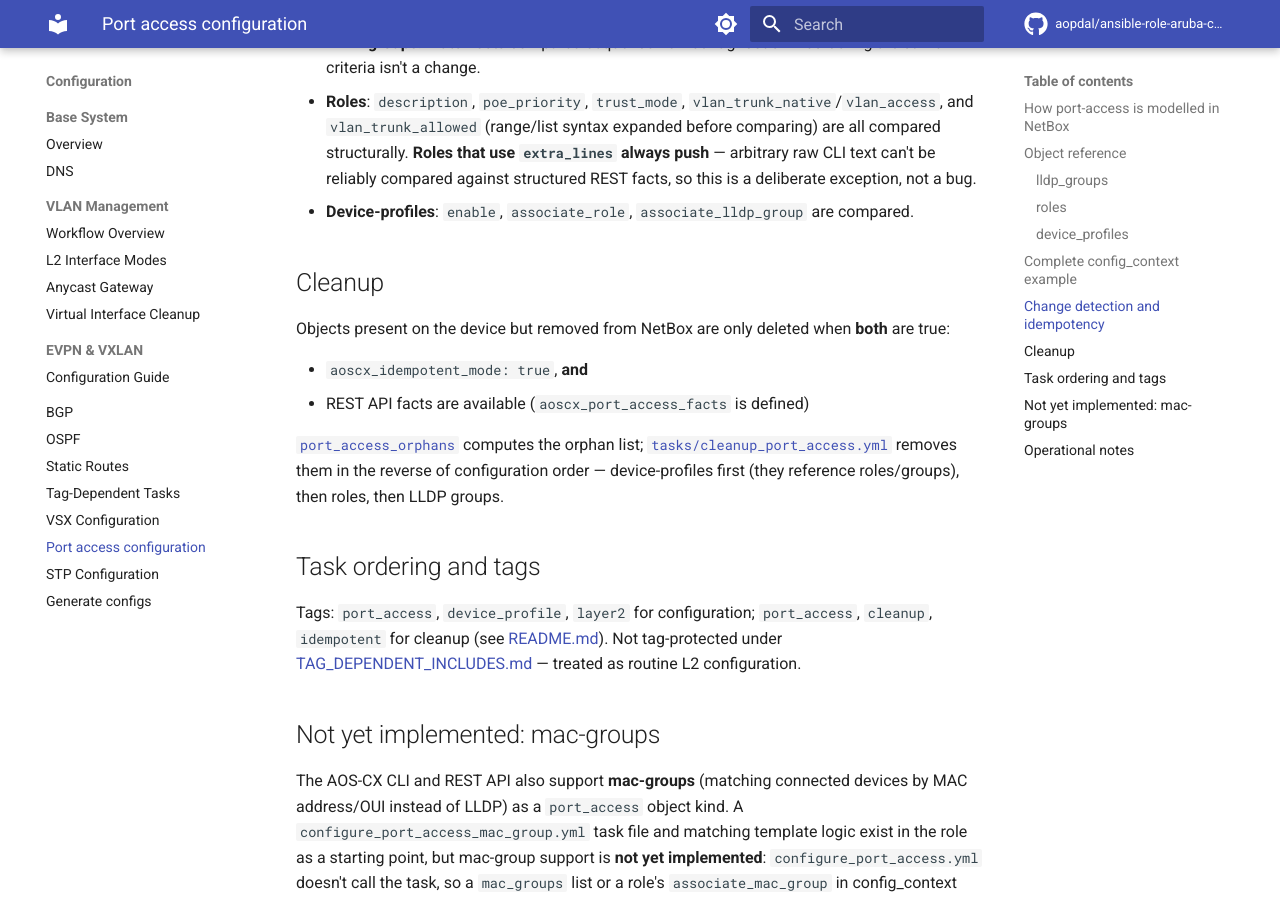
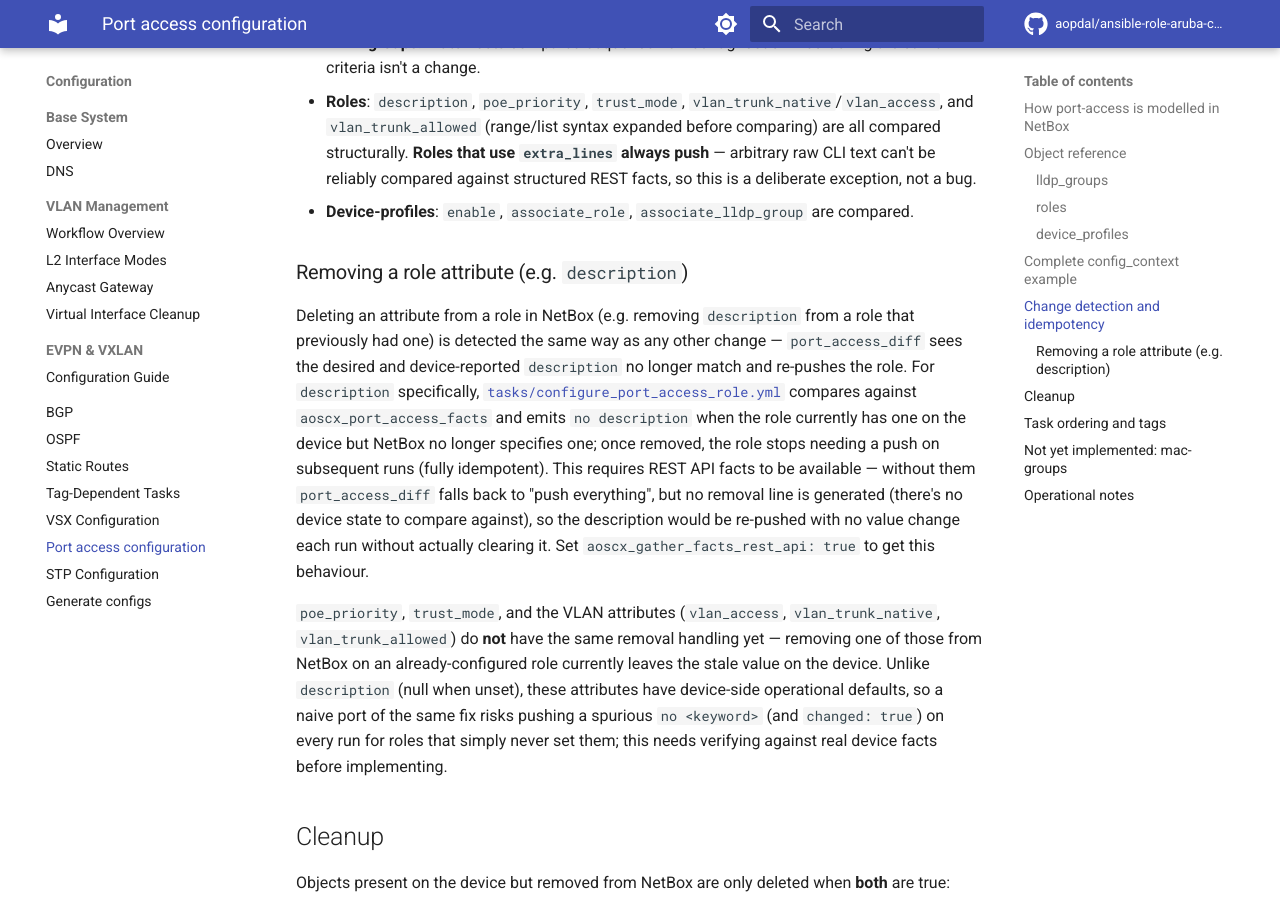
Before and after one commit to aopdal/ansible-role-aruba-cx-switch, an MkDocs documentation site: the page built from docs/PORT_ACCESS_CONFIGURATION.md, in a window 1280 px wide and 900 px high, scrolled down 3894 px. Built offline with MkDocs 1.6.1 and Material for MkDocs 9.7.7, drawn with Linux system fonts in a browser that asks for light colours; comment, search, counter and statistics services are not loaded.

Commit message:
fix: add removal of description from port access role

```diff
--- a/docs/PORT_ACCESS_CONFIGURATION.md
+++ b/docs/PORT_ACCESS_CONFIGURATION.md
@@ -140,6 +140,32 @@ the objects that actually differ:
 - **Device-profiles**: `enable`, `associate_role`, `associate_lldp_group`
   are compared.
 
+### Removing a role attribute (e.g. `description`)
+
+Deleting an attribute from a role in NetBox (e.g. removing `description`
+from a role that previously had one) is detected the same way as any other
+change — `port_access_diff` sees the desired and device-reported
+`description` no longer match and re-pushes the role. For `description`
+specifically, [`tasks/configure_port_access_role.yml`](../tasks/configure_port_access_role.yml)
+compares against `aoscx_port_access_facts` and emits `no description` when
+the role currently has one on the device but NetBox no longer specifies
+one; once removed, the role stops needing a push on subsequent runs (fully
+idempotent). This requires REST API facts to be available — without them
+`port_access_diff` falls back to "push everything", but no removal line is
+generated (there's no device state to compare against), so the description
+would be re-pushed with no value change each run without actually clearing
+it. Set `aoscx_gather_facts_rest_api: true` to get this behaviour.
+
+`poe_priority`, `trust_mode`, and the VLAN attributes (`vlan_access`,
+`vlan_trunk_native`, `vlan_trunk_allowed`) do **not** have the same
+removal handling yet — removing one of those from NetBox on an
+already-configured role currently leaves the stale value on the device.
+Unlike `description` (null when unset), these attributes have device-side
+operational defaults, so a naive port of the same fix risks pushing a
+spurious `no <keyword>` (and `changed: true`) on every run for roles that
+simply never set them; this needs verifying against real device facts
+before implementing.
+
 ## Cleanup
 
 Objects present on the device but removed from NetBox are only deleted
```
Also changed, not shown: 1 other file.
